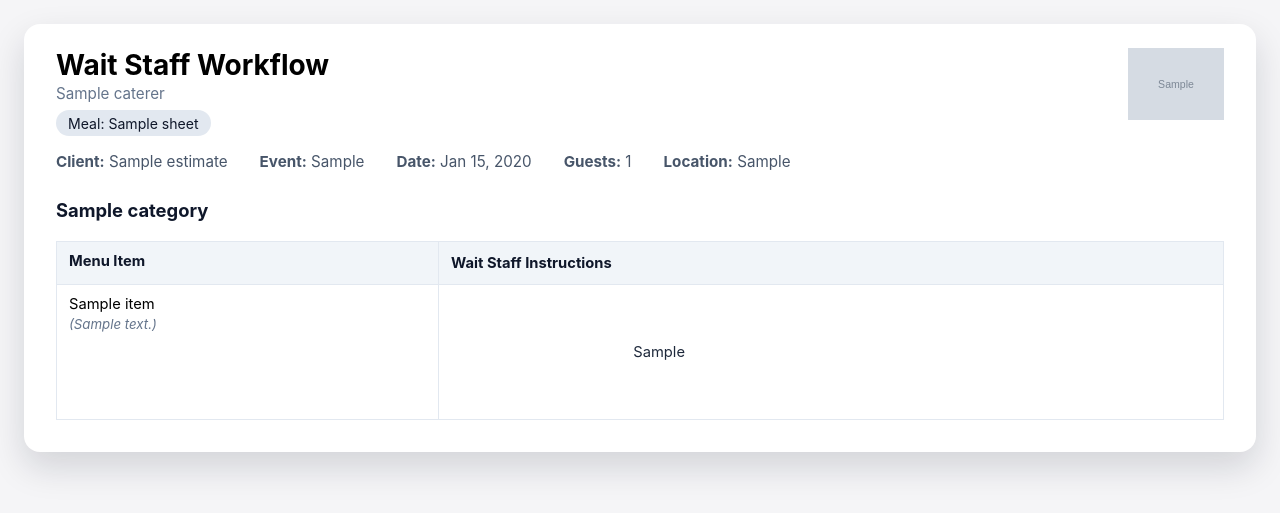
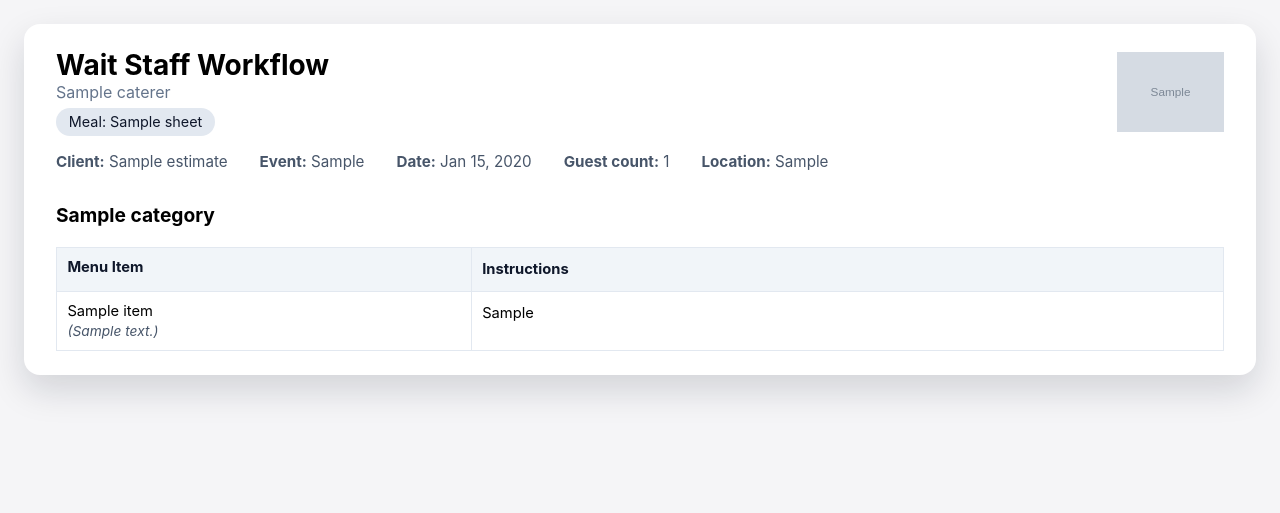
Before and after one commit to joeapter/CaterBasePro, a Django app: template client_estimates/templates/admin/estimate_waitstaff.html in a window 1280 px wide. Shown: the top 513 px of the page. Run offline with Django 4.2, Linux system fonts and the light colour scheme; the template is opened without the code that fills it: most values are stand-ins (such as "Sample title", 1, 10 or a date in 2020); grey boxes marked "Sample" are stand-in pictures.

Commit message:
Match Wait Staff Workflow styling exactly to Kitchen Workflow
- Copy Kitchen Workflow CSS 1:1 — identical row height, table borders,
  font sizes, section headers, header chip, meta row
- Single Instructions column replacing the 4 checkbox columns
- No checkboxes anywhere — empty cell is just blank space
- page-break-inside: avoid on every tr so rows never split at page break
- Rows only grow when instructions text actually needs the space

Co-Authored-By: Claude Sonnet 4.6 <noreply@anthropic.com>

```diff
--- a/client_estimates/templates/admin/estimate_waitstaff.html
+++ b/client_estimates/templates/admin/estimate_waitstaff.html
@@ -14,7 +14,7 @@
         .sheet {
             background: #fff;
             border-radius: 16px;
-            padding: 1.5rem 2rem 2rem;
+            padding: 1.5rem 2rem;
             margin-bottom: 2rem;
             box-shadow: 0 15px 35px rgba(15, 23, 42, 0.15);
             break-after: page;
@@ -29,7 +29,7 @@
             color: #475569;
             display: flex;
             flex-wrap: wrap;
-            gap: 0.5rem 2rem;
+            gap: 1rem 2rem;
         }
         table {
             width: 100%;
@@ -43,60 +43,39 @@
             color: #0f172a;
         }
         th, td {
-            padding: 0.6rem 0.75rem;
+            padding: 0.65rem;
             border: 1px solid #e2e8f0;
             font-size: 0.92rem;
             vertical-align: top;
         }
         .col-item {
-            width: 32%;
+            width: 35%;
         }
         .col-instructions {
-            width: 68%;
+            width: 65%;
+            /* Only wraps when content truly needs it */
+            white-space: normal;
             word-break: break-word;
-            white-space: pre-wrap;
-            line-height: 1.55;
+            line-height: 1.5;
         }
-        /* When instructions are present, let the cell grow naturally */
-        .instructions-text {
-            color: #1e293b;
-        }
-        /* Empty cell: fixed comfortable height with checkbox top-left */
-        .empty-cell {
-            display: block;
-            min-height: 36px;
-            position: relative;
-        }
-        .checkbox {
-            display: inline-block;
-            width: 16px;
-            height: 16px;
-            border: 1.5px solid #94a3b8;
-            border-radius: 3px;
-            vertical-align: top;
-            margin-top: 1px;
+        .section-title {
+            margin-top: 2rem;
+            font-size: 1.2rem;
         }
         .item-notes {
             margin-top: 0.2rem;
-            color: #64748b;
+            color: #475569;
             font-style: italic;
-            font-size: 0.83rem;
-        }
-        .section-title {
-            margin-top: 1.75rem;
-            margin-bottom: 0;
-            font-size: 1.15rem;
-            font-weight: 700;
-            color: #0f172a;
+            font-size: 0.86rem;
         }
         .meal-chip {
             display: inline-block;
             background: #e2e8f0;
             color: #0f172a;
-            padding: 0.3rem 0.75rem;
+            padding: 0.35rem 0.8rem;
             border-radius: 999px;
-            font-size: 0.88rem;
-            margin-top: 0.4rem;
+            font-size: 0.9rem;
+            margin-top: 0.35rem;
         }
         .empty-note {
             color: #94a3b8;
@@ -104,7 +83,7 @@
             font-size: 0.95rem;
         }
         .logo {
-            max-height: 72px;
+            max-height: 80px;
         }
         @media print {
             body {
@@ -114,7 +93,6 @@
             .sheet {
                 box-shadow: none;
                 border-radius: 0;
-                padding: 1.25rem 1.5rem 2.5rem;
                 page-break-after: always;
             }
             .sheet:last-child {
@@ -122,6 +100,7 @@
             }
             tr {
                 page-break-inside: avoid;
+                break-inside: avoid;
             }
         }
     </style>
@@ -129,22 +108,21 @@
 <body {% if auto_print %}onload="window.print()" {% endif %}>
     {% for sheet in workflows %}
         <div class="sheet">
-            <div style="display:flex;justify-content:space-between;align-items:flex-start;">
+            <div style="display:flex;justify-content:space-between;align-items:center;">
                 <div>
                     <h1>Wait Staff Workflow</h1>
-                    <p style="margin:0.15rem 0 0;color:#64748b;font-size:0.95rem;">{{ sheet.estimate.caterer.name }}</p>
+                    <p style="margin:0;color:#64748b;">{{ sheet.estimate.caterer.name }}</p>
                     <div class="meal-chip">Meal: {{ sheet.meal_name }}</div>
                 </div>
                 {% if sheet.logo_url %}
                     <img class="logo" src="{{ sheet.logo_url }}" alt="Logo">
                 {% endif %}
             </div>
-
             <div class="meta">
                 <div><strong>Client:</strong> {{ sheet.estimate.customer_name }}</div>
                 <div><strong>Event:</strong> {{ sheet.estimate.event_type }}</div>
                 <div><strong>Date:</strong> {{ sheet.estimate.event_date|date:"M j, Y" }}</div>
-                <div><strong>Guests:</strong> {{ sheet.estimate.guest_count }}</div>
+                <div><strong>Guest count:</strong> {{ sheet.estimate.guest_count }}</div>
                 <div><strong>Location:</strong> {{ sheet.estimate.event_location }}</div>
             </div>
 
@@ -155,7 +133,7 @@
                         <thead>
                             <tr>
                                 <th class="col-item">Menu Item</th>
-                                <th class="col-instructions">Wait Staff Instructions</th>
+                                <th class="col-instructions">Instructions</th>
                             </tr>
                         </thead>
                         <tbody>
@@ -167,13 +145,7 @@
                                             <div class="item-notes">({{ item.notes }})</div>
                                         {% endif %}
                                     </td>
-                                    <td class="col-instructions">
-                                        {% if item.wait_staff_instructions %}
-                                            <span class="instructions-text">{{ item.wait_staff_instructions }}</span>
-                                        {% else %}
-                                            <span class="empty-cell"><span class="checkbox"></span></span>
-                                        {% endif %}
-                                    </td>
+                                    <td class="col-instructions">{{ item.wait_staff_instructions }}</td>
                                 </tr>
                             {% endfor %}
                         </tbody>
```
